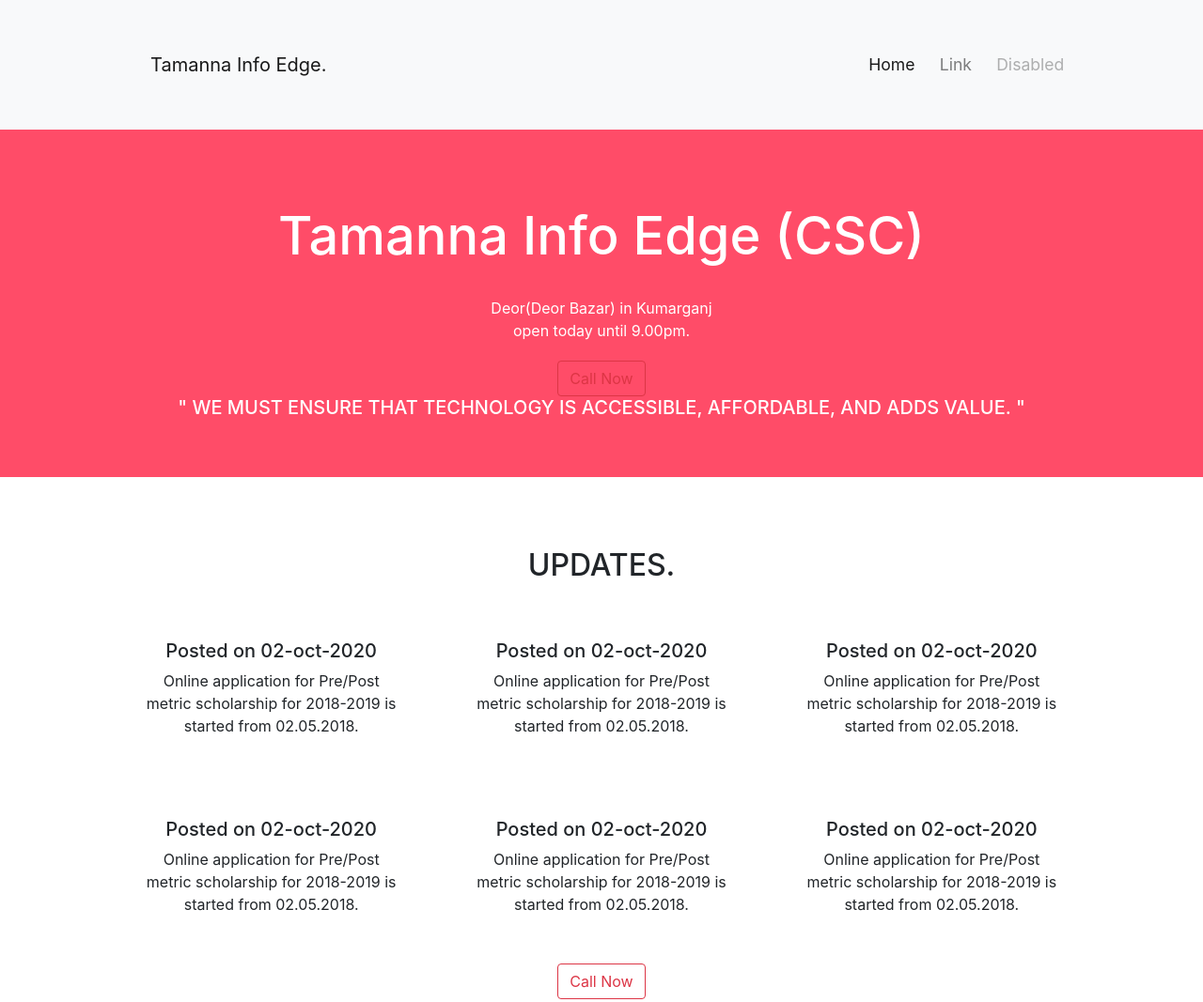
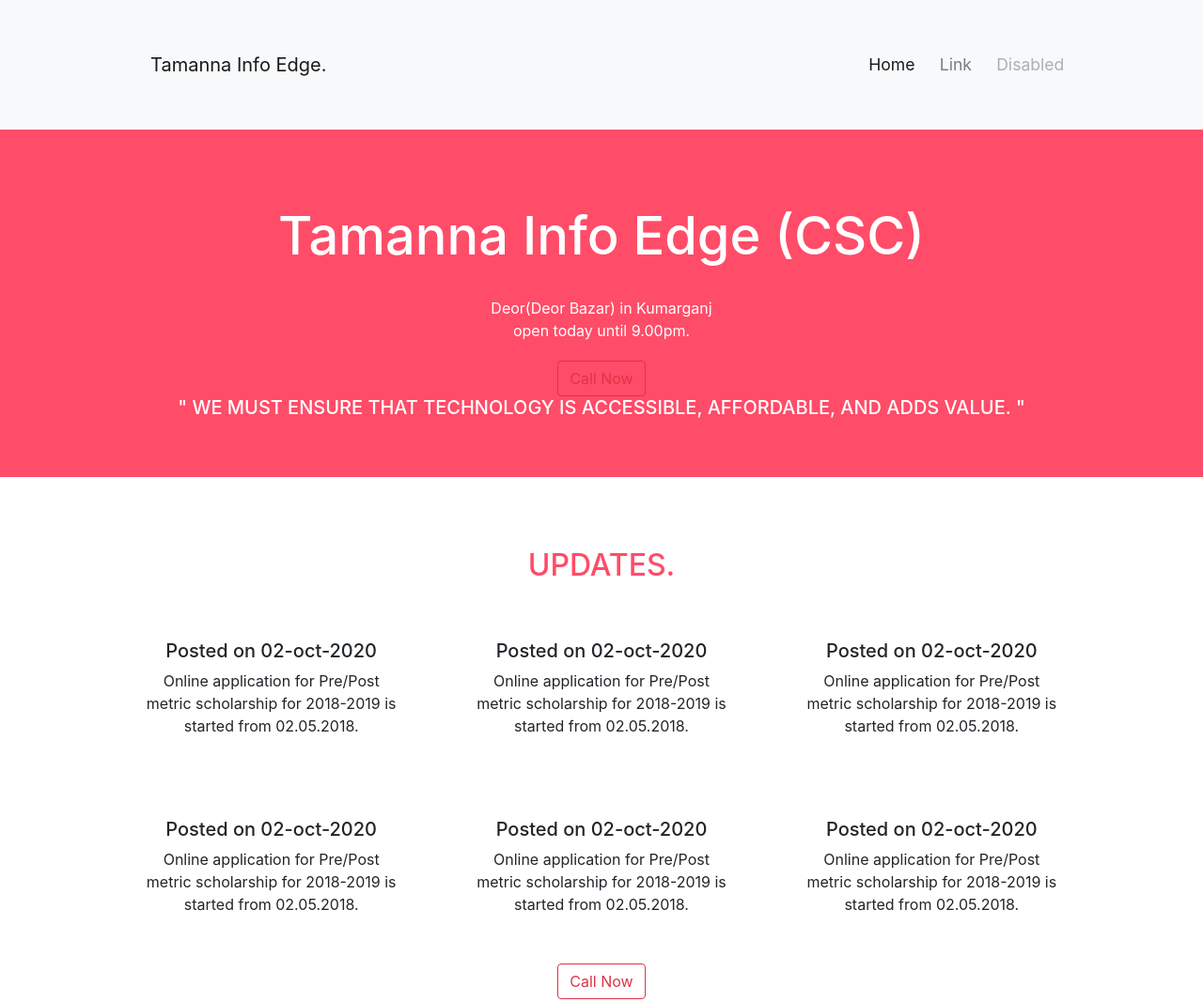
Before and after one commit to tamannacsc/web, a plain HTML site: page index.html in a window 1280 px wide. Shown: the top 1067 px of the page at 94% size. Drawn offline with nearby package versions, Linux system fonts and the light colour scheme.

Commit message:
update h2 color

```diff
--- a/style.css
+++ b/style.css
@@ -9,6 +9,7 @@ h1{
 h2{
   text-align: center;
   margin: 25px 0 25px 0;
+  color: #ff4c68;
 }
 h3{
   color: white;
```
